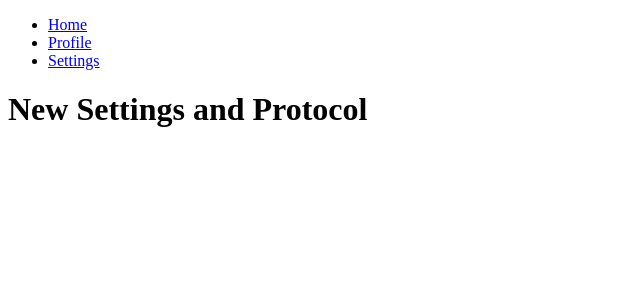
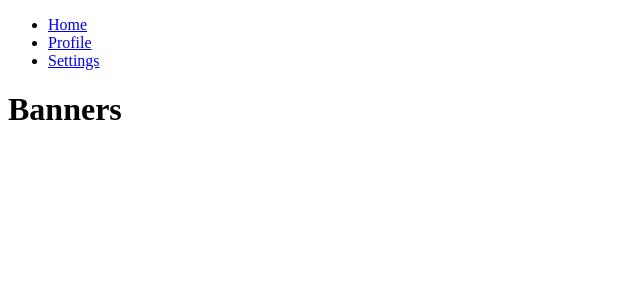
Before and after one commit to okikiola11/react-router, a React (Create React App) app: page /settings in a window 1280 px wide. Shown: the top 300 px of the page, without its empty margins (0-640 px from the left). Built offline with nearby package versions, Linux system fonts and the light colour scheme.

Commit message:
Update the Settings Component

```diff
--- a/src/components/Nav.js
+++ b/src/components/Nav.js
@@ -3,7 +3,7 @@ import { Link } from 'react-router-dom';
 
 const Nav = () => {
   return (
-    <div>
+    <>
       <nav>
         <ul>
           <li>
@@ -17,7 +17,7 @@ const Nav = () => {
           </li>
         </ul>
       </nav>
-    </div>
+    </>
   )
 }
 
--- a/src/components/Settings.js
+++ b/src/components/Settings.js
@@ -3,7 +3,8 @@ import React from 'react'
 const Settings = () => {
   return (
     <div>
-      <h1>New Settings and Protocol</h1>
+      <h1>Banners</h1>
+
     </div>
   )
 }
```
